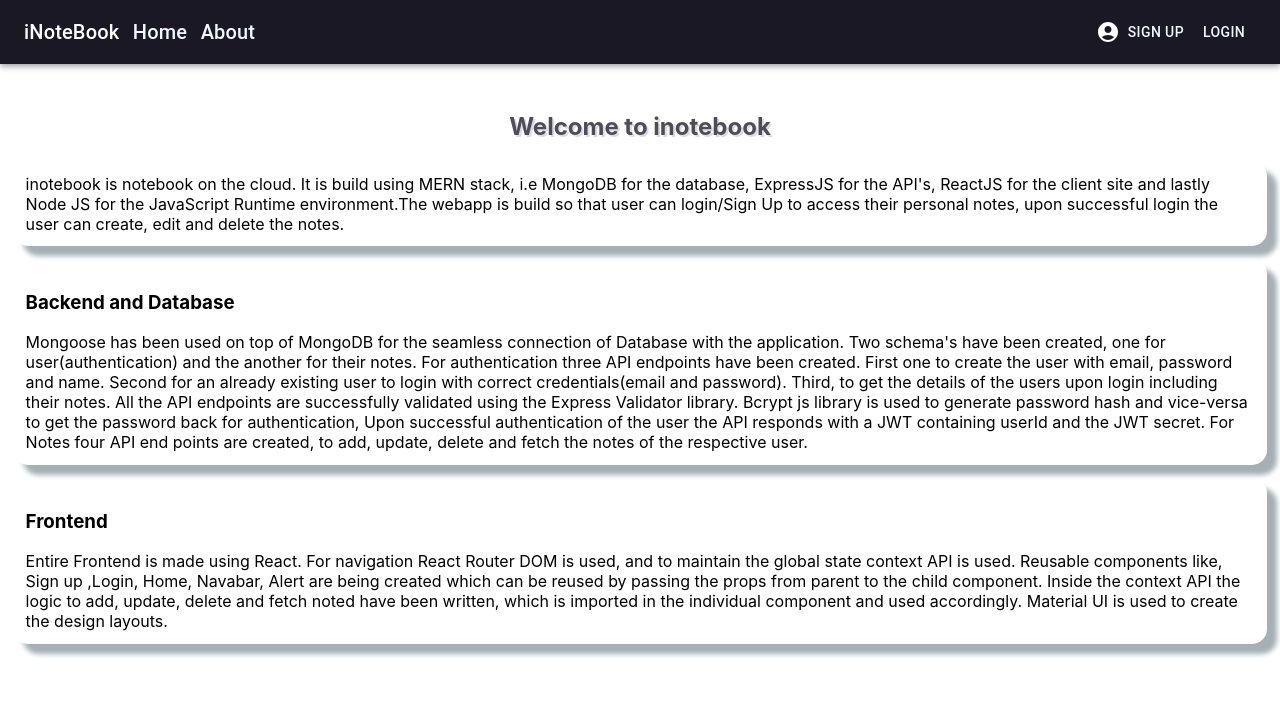
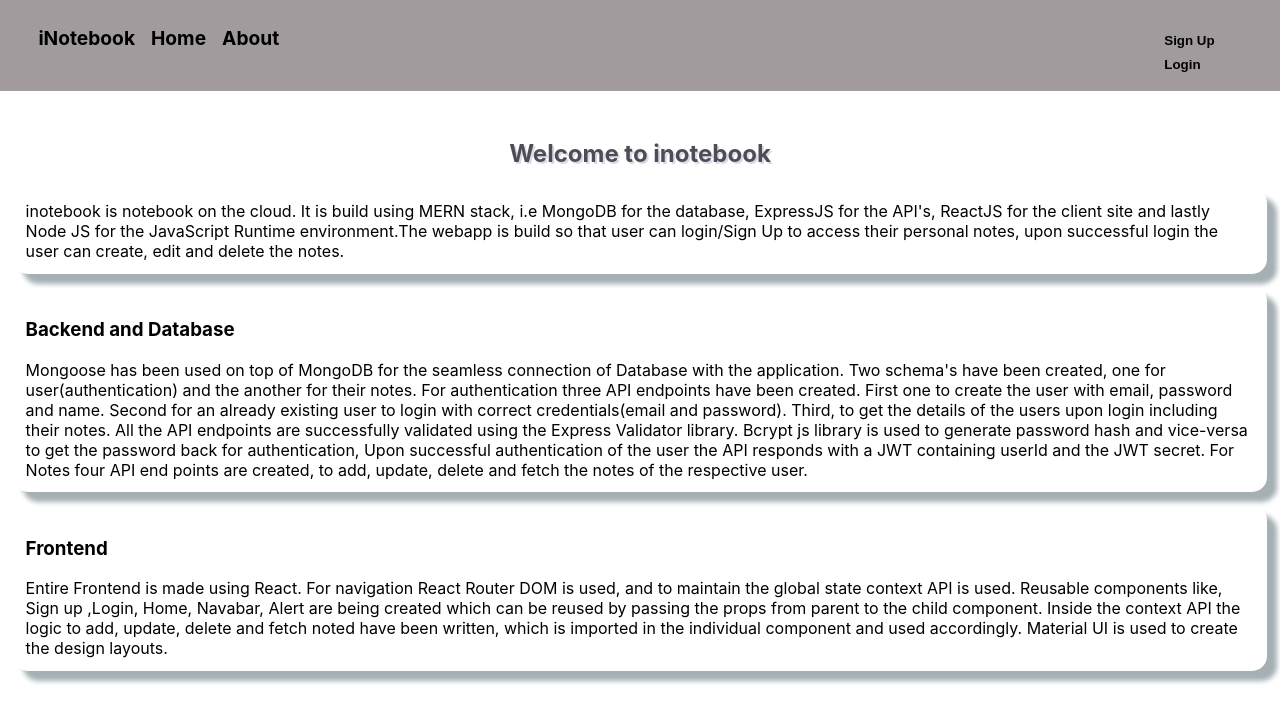
Before and after one commit to 09SinghAnkita/inoteBook_Frontend, a React (Create React App) app: page / in a window 1280 px wide. Shown: the top 722 px of the page. Built offline with nearby package versions, Linux system fonts and the light colour scheme.

Commit message:
Update Navbar.js

```diff
--- a/src/components/Navbar.js
+++ b/src/components/Navbar.js
@@ -1,20 +1,11 @@
-import * as React from "react";
-import AppBar from "@mui/material/AppBar";
-import Box from "@mui/material/Box";
-import Toolbar from "@mui/material/Toolbar";
-import IconButton from "@mui/material/IconButton";
-import Typography from "@mui/material/Typography";
-import MenuItem from "@mui/material/MenuItem";
-import Menu from "@mui/material/Menu";
-import MenuIcon from "@mui/icons-material/Menu";
-import AccountCircle from "@mui/icons-material/AccountCircle";
-import MoreIcon from "@mui/icons-material/MoreVert";
-import { Link } from "react-router-dom";
-import Button from "@mui/material/Button";
-import "./style.css";
+
+import "./style.css"
+import React, {useState} from 'react'
+import { NavLink  } from "react-router-dom";
 import { useNavigate } from "react-router-dom";
 
-export default function PrimarySearchAppBar() {
+
+const Navbar = () => {
 
 
     let navigate = useNavigate();
@@ -25,123 +16,46 @@ export default function PrimarySearchAppBar() {
       navigate("/login");
     };
 
-  const menuId = "primary-search-account-menu";
-  const renderMenu = (
-    <Menu
-      anchorOrigin={{
-        vertical: "top",
-        horizontal: "right",
-      }}
-      id={menuId}
-      keepMounted
-      transformOrigin={{
-        vertical: "top",
-        horizontal: "right",
-      }}
-    >
-    </Menu>
-  );
+    return (
 
-  const mobileMenuId = "primary-search-account-menu-mobile";
-  const renderMobileMenu = (
-    <Menu
-      anchorOrigin={{
-        vertical: "top",
-        horizontal: "right",
-      }}
-      id={mobileMenuId}
-      keepMounted
-      transformOrigin={{
-        vertical: "top",
-        horizontal: "right",
-      }}
-    ></Menu>
-  );
+    <nav>
 
-  return (
-    <Box sx={{ flexGrow: 1 }} style={{ backgroundColor: "#333739 !important" }}>
-      <AppBar position="static">
-        <Toolbar>
-          {/* <IconButton
-            size="large"
-            edge="start"
-            color="inherit"
-            aria-label="open drawer"
-            sx={{ mr: 2 }}
-          >
-            <MenuIcon />
-          </IconButton> */}
-          <Typography
-            variant="h6"
-            noWrap
-            component="div"
-            sx={{ display: { xs: "none", sm: "block" } }}
-          >
-            iNoteBook
-          </Typography>
-          &nbsp; &nbsp;
-          <Typography
-            variant="h6"
-            noWrap
-            component="div"
-            sx={{ display: { xs: "none", sm: "block" } }}
-          >
-            <Link to="/home" style={{ textDecorator: "none" }}>
+        <div>
+          iNotebook
+        </div>
+        <div>
+        <NavLink  to="/home" className="link " exact    >
               {" "}
               Home
-            </Link>
-          </Typography>{" "}
-          &nbsp; &nbsp;
-          <Typography
-            variant="h6"
-            noWrap
-            component="div"
-            sx={{ display: { xs: "none", sm: "block" } }}
-          >
-            <Link className="active" to="/" selected>
+            </NavLink>
+        </div>
+        <div>
+        <NavLink  className="link"  exact to="/" >
               {" "}
               About
-            </Link>
-          </Typography>
-          <Box sx={{ flexGrow: 1 }} />
-          <Box sx={{ display: { xs: "none", md: "flex" } }}>
-            <IconButton
-              size="large"
-              edge="end"
-              aria-label="account of current user"
-              aria-haspopup="true"
-              color="inherit"
-            >
-              <AccountCircle />
-            </IconButton>
-          </Box>
-          <Box sx={{ display: { xs: "flex", md: "none" } }}>
-            <IconButton
-              size="large"
-              aria-label="show more"
-              aria-haspopup="true"
-              color="inherit"
-            >
-              <MoreIcon />
-            </IconButton>
-          </Box>
+            </NavLink>
+        </div>
+        <div className="blank">
+
+        </div>
         {!localStorage.getItem("token") ? (
-            <>
-              <Button>
-                <Link to="/signup">Sign Up</Link>
-              </Button>
-              <Button>
-                <Link to="/login">Login </Link>
-              </Button>
-            </>
+            <div  >
+              <button className="btn">
+                <NavLink  className="link"  exact  to="/signup">Sign Up</NavLink>
+              </button>
+              <button className="btn">
+                <NavLink  className="link" exact  to="/login">Login </NavLink>
+              </button>
+            </div>
           ) : (
-            <Button onClick={handleLogout}>Log Out</Button>
+            <button className="btn" onClick={handleLogout}>Log Out</button>
 
           )}
-        </Toolbar>
-      </AppBar>
-      {renderMobileMenu}
-      {renderMenu}
-    </Box>
-  );
+
+
+    </nav>
+
+    )
 }
+
+export default Navbar
```
Lines whose indentation alone changed are shown as unchanged.
